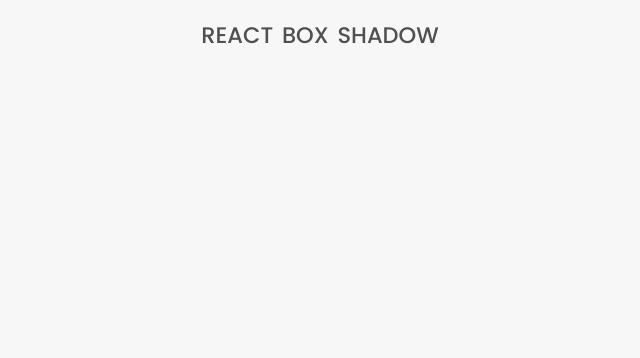
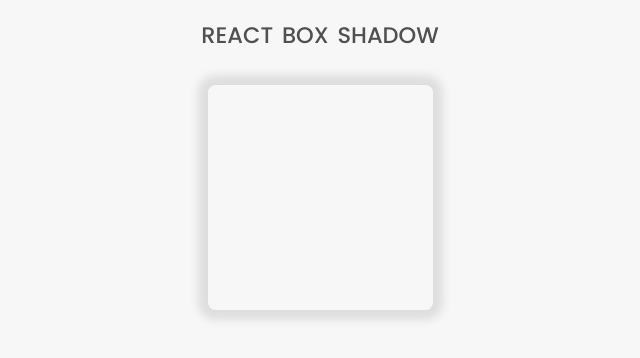
Before and after one commit to harshk341/react-box-shadow, a React (Create React App) app: page / in a window 1280 px wide. Shown: the top 358 px of the page, without its empty margins (320-960 px from the left). Built offline with nearby package versions, Linux system fonts and the light colour scheme.

Commit message:
Added box component

```diff
--- a/src/App.css
+++ b/src/App.css
@@ -2,7 +2,7 @@
     width: 100%;
     height: 100%;
 }
-.app-header {
+.app-header, .app-content {
     width: 100%;
 }
 .app-logo {
@@ -20,3 +20,15 @@
     word-spacing: 0.2rem;
     text-transform: uppercase;
 }
+.app-content .app-content-wrapper {
+    width: 100%;
+    display: flex;
+    justify-content: center;
+    margin-top: 1rem;
+}
+.app-content-wrapper .box {
+    width: 15rem;
+    height: 15rem;
+    border-radius: 0.5rem;
+    box-shadow: 0 0 10px 10px rgba(0, 0, 0, 0.1);
+}
--- a/src/App.js
+++ b/src/App.js
@@ -1,10 +1,12 @@
 import './App.css';
 import { Header } from './components';
+import Main from './containers';
 
 const App = (props) => {
     return (
         <div className="app">
             <Header />
+            <Main />
         </div>
     );
 }
--- /dev/null
+++ b/src/components/Box.jsx
@@ -0,0 +1,9 @@
+import React, { memo } from 'react';
+
+const Box = ({}) => {
+    return (
+        <div className="box"></div>
+    );
+}
+
+export default memo(Box);
--- a/src/components/index.js
+++ b/src/components/index.js
@@ -1 +1,2 @@
 export { default as Header } from './Header';
+export { default as Box } from './Box';
--- /dev/null
+++ b/src/containers/index.js
@@ -0,0 +1,16 @@
+import React, { memo } from 'react';
+import { Box } from '../components';
+
+const Main = (prop) => {
+    return (
+        <>
+            <div className="app-content">
+                <div className="app-content-wrapper">
+                    <Box />
+                </div>
+            </div>
+        </>
+    );
+}
+
+export default memo(Main);
```
